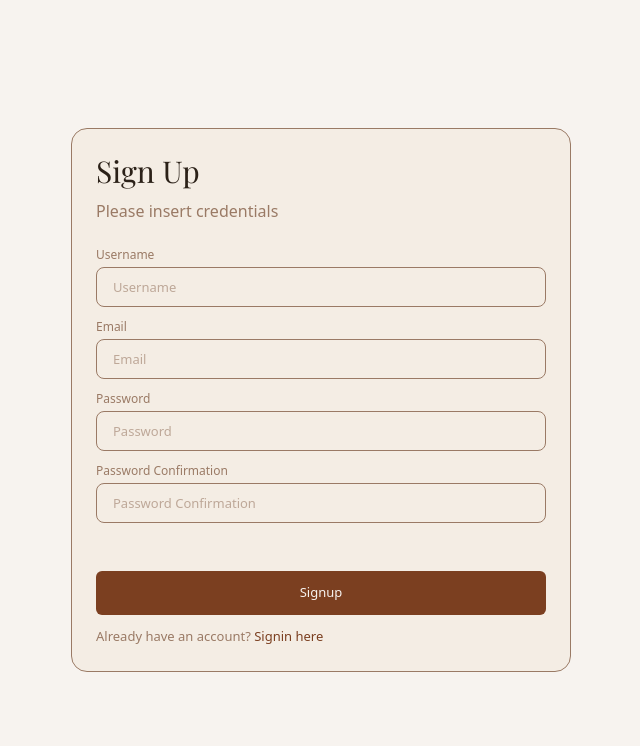
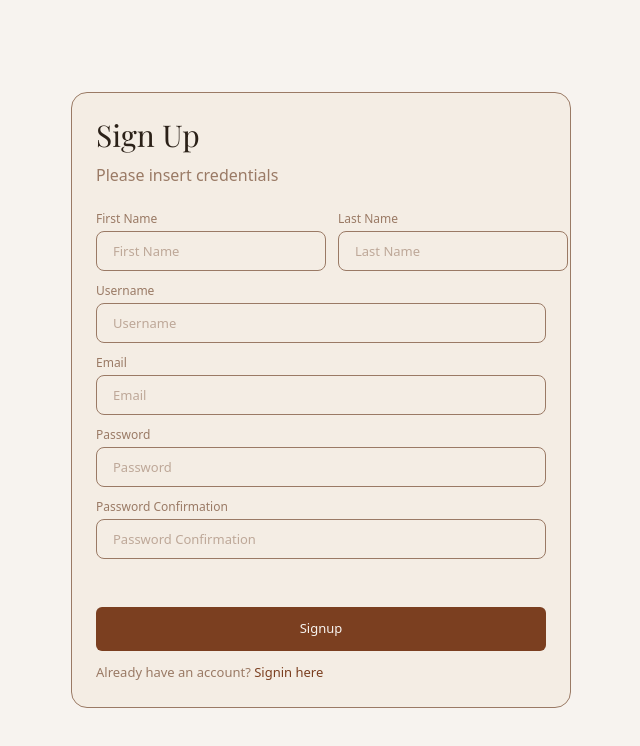
Before and after one commit to ItsLyy/restaurant-booking-next-app, a Next.js app: page /signup in a window 1280 px wide. Shown: the top 746 px of the page, without its empty margins (319-959 px from the left). Built offline with nearby package versions, Linux system fonts and the light colour scheme; a web font is replaced by a local one.

Commit message:
Adding first name and last name into user type and signup page. And also adding dynamic metadata into restaurant detail page.

```diff
--- a/app/(customer)/restaurants/[slug]/_components/reviews/index.tsx
+++ b/app/(customer)/restaurants/[slug]/_components/reviews/index.tsx
@@ -16,8 +16,10 @@ export const Reviews = ({ reviews, owner }: ReviewsProps) => {
         <StarIcon size={20} weight="duotone" />
         <span className="text-c-button font-normal">
           <span className="text-[20px] font-medium">
-            {reviews.reduce((acc, curr) => acc + curr.customerRating, 0) /
-              reviews.length}{" "}
+            {reviews.length > 0
+              ? reviews.reduce((acc, curr) => acc + curr.customerRating, 0) /
+                reviews.length
+              : 0}
           </span>
           / 5.0 out of total {reviews.length}
         </span>
--- a/app/(customer)/restaurants/[slug]/page.tsx
+++ b/app/(customer)/restaurants/[slug]/page.tsx
@@ -5,6 +5,27 @@ import { RestaurantInformationHeader } from "./_components/header";
 import { Reviews } from "./_components/reviews";
 
 import { getRestaurant } from "@data/restaurants/get-restaurant";
+
+import type { Metadata } from "next";
+
+export async function generateMetadata({
+  params,
+}: {
+  params: Promise<{ slug: string }>;
+}): Promise<Metadata> {
+  const { slug } = await params;
+  const restaurant = await getRestaurant(slug);
+
+  return {
+    title: restaurant?.name,
+    description: restaurant?.description,
+    openGraph: {
+      title: restaurant?.name,
+      description: restaurant?.description,
+      images: [restaurant?.cover || ""],
+    },
+  };
+}
 
 export default async function RestaurantDetailPage({
   params,
--- a/app/(customer)/restaurants/_components/restaurant/restaurant-item.tsx
+++ b/app/(customer)/restaurants/_components/restaurant/restaurant-item.tsx
@@ -28,14 +28,14 @@ export const RestaurantItem = ({
   discount,
 }: RestaurantItemProps) => {
   return (
-    <Link href={`/restaurants/${slug}`} className="flex gap-6 w-full">
-      <div className="relative w-71.75 h-48 shrink-0">
+    <Link href={`/restaurants/${slug}`} className="flex gap-6 w-full group">
+      <div className="relative w-71.75 h-48 shrink-0 rounded-2xl overflow-hidden">
         <Image
           src={image}
           alt={name}
           fill
           sizes="100%"
-          className="object-cover size-full rounded-2xl bg-base-200 text-transparent"
+          className="object-cover size-full rounded-2xl bg-base-200 text-transparent group-hover:scale-105 transition-discrete ease-in-out duration-300"
         />
       </div>
       <div className="flex justify-between p-2 grow">
--- a/app/(default)/signup/_actions/signup.ts
+++ b/app/(default)/signup/_actions/signup.ts
@@ -6,6 +6,8 @@ export async function SignupAction(
   _: FormState,
   formData: FormData,
 ): Promise<FormState> {
+  const firstName = formData.get("first-name");
+  const lastName = formData.get("last-name");
   const username = formData.get("username");
   const email = formData.get("email");
   const password = formData.get("password");
@@ -13,6 +15,8 @@ export async function SignupAction(
 
   const validate = z
     .object({
+      firstName: z.string().min(1, "First name is required"),
+      lastName: z.string().min(1, "Last name is required"),
       username: z.string().min(1, "Username is required"),
       email: z.string().min(1, "Email is required").email("Invalid email"),
       password: z.string().min(1, "Password is required"),
@@ -28,6 +32,8 @@ export async function SignupAction(
     );
 
   const validatedData = validate.safeParse({
+    firstName,
+    lastName,
     username,
     email,
     password,
--- a/app/(default)/signup/_components/signup-form.tsx
+++ b/app/(default)/signup/_components/signup-form.tsx
@@ -8,6 +8,18 @@ const SignupForm = () => {
   return (
     <Form action={SignupAction} className="space-y-12">
       <div className="space-y-3">
+        <div className="flex gap-3 w-full *:w-full">
+          <Form.InputField
+            id="first-name"
+            label="First Name"
+            placeholder="First Name"
+          />
+          <Form.InputField
+            id="last-name"
+            label="Last Name"
+            placeholder="Last Name"
+          />
+        </div>
         <Form.InputField
           id="username"
           label="Username"
--- a/app/_types/user.ts
+++ b/app/_types/user.ts
@@ -3,6 +3,8 @@ export interface IUser {
   username: string;
   email: string;
   password: string;
+  firstName: string;
+  lastName: string;
   role: "owner" | "officer" | "customer";
   emailVerifyAt: string;
   allergics: string[];
```
